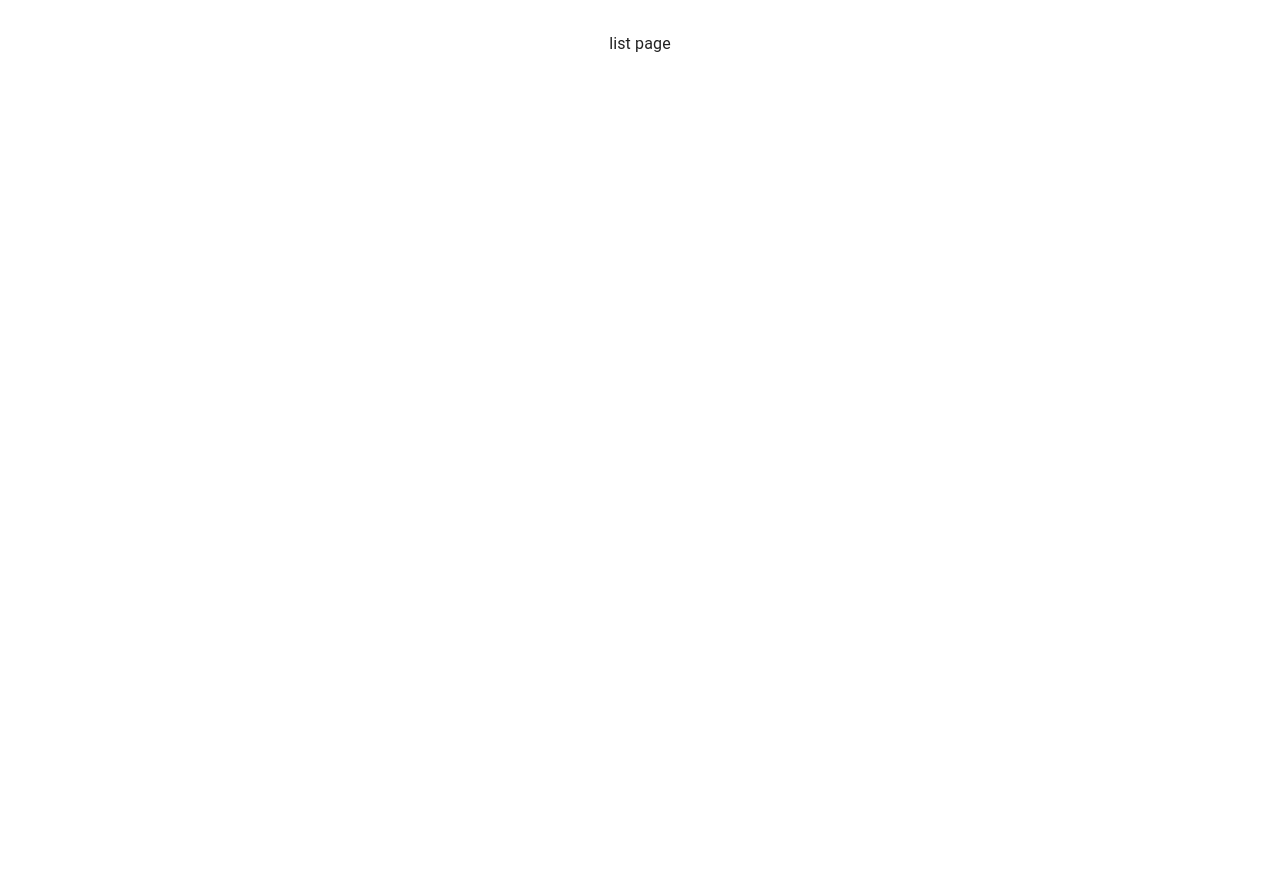
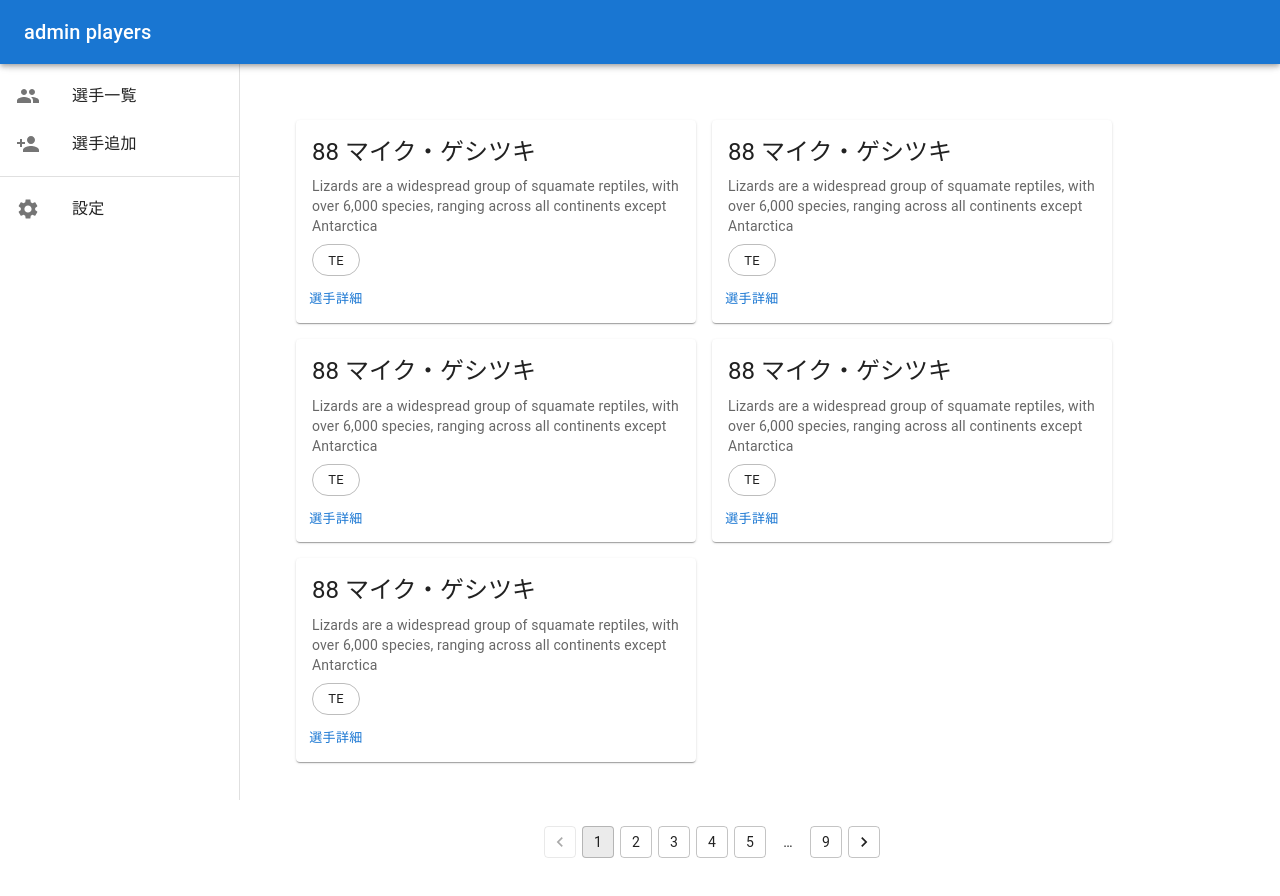
Before and after one commit to Kdaito/share-po, a React app in the folder frontend/: page / in a window 1280 px wide. Shown: the top 896 px of the page. Before the commit the page ends 800 px from the top, so only its background shows below. Built offline with nearby package versions, Linux system fonts and the light colour scheme; the HTML template or start-up script is replaced by a standard one.

Commit message:
一覧ページを作成

```diff
--- a/frontend/src/App.tsx
+++ b/frontend/src/App.tsx
@@ -1,18 +1,22 @@
 import { useState } from "react";
 import "./App.css";
 import { Routes, Route, Link } from "react-router-dom";
-import Detail from "./pages/Detail";
+import Setting from "./pages/Setting";
 import PlayerList from "./pages/PlayerList";
+import Layout from "./components/Layout";
+import AddPlayer from "./pages/AddPlayer";
 
 function App() {
-  const [count, setCount] = useState(0);
 
   return (
     <>
-      <Routes>
-        <Route path="/" element={<PlayerList/>}/>
-        <Route path="/detail" element={<Detail/>}/>
-      </Routes>
+      <Layout>
+        <Routes>
+          <Route path="/" element={<PlayerList />} />
+          <Route path="/setting" element={<Setting />} />
+          <Route path="/add-player" element={<AddPlayer />} />
+        </Routes>
+      </Layout>
     </>
   );
 }
--- /dev/null
+++ b/frontend/src/components/Layout.tsx
@@ -0,0 +1,90 @@
+import * as React from "react";
+import Box from "@mui/material/Box";
+import Drawer from "@mui/material/Drawer";
+import AppBar from "@mui/material/AppBar";
+import CssBaseline from "@mui/material/CssBaseline";
+import Toolbar from "@mui/material/Toolbar";
+import List from "@mui/material/List";
+import Typography from "@mui/material/Typography";
+import Divider from "@mui/material/Divider";
+import ListItem from "@mui/material/ListItem";
+import ListItemButton from "@mui/material/ListItemButton";
+import ListItemIcon from "@mui/material/ListItemIcon";
+import ListItemText from "@mui/material/ListItemText";
+import PeopleIcon from '@mui/icons-material/People';
+import PersonAddIcon from '@mui/icons-material/PersonAdd';
+import SettingsIcon from '@mui/icons-material/Settings';
+import { useNavigate } from "react-router-dom";
+
+const drawerWidth = 240;
+
+const Layout: React.FC<{ children: React.ReactNode }> = ({ children }) => {
+  const navigate = useNavigate();
+  const handleNavigate = React.useCallback((path: string) => navigate(path), []);
+
+  return (
+    <Box sx={{ display: "flex" }}>
+      <CssBaseline />
+      <AppBar
+        position="fixed"
+        sx={{ zIndex: (theme) => theme.zIndex.drawer + 1 }}
+      >
+        <Toolbar>
+          <Typography variant="h6" noWrap component="div">
+            admin players
+          </Typography>
+        </Toolbar>
+      </AppBar>
+      <Drawer
+        variant="permanent"
+        sx={{
+          width: drawerWidth,
+          flexShrink: 0,
+          [`& .MuiDrawer-paper`]: {
+            width: drawerWidth,
+            boxSizing: "border-box",
+          },
+        }}
+      >
+        <Toolbar />
+        <Box sx={{ overflow: "auto" }}>
+          <List>
+            <ListItem disablePadding>
+              <ListItemButton onClick={() => handleNavigate('/')}>
+                <ListItemIcon>
+                  <PeopleIcon />
+                </ListItemIcon>
+                <ListItemText>選手一覧</ListItemText>
+              </ListItemButton>
+            </ListItem>
+            <ListItem disablePadding>
+              <ListItemButton onClick={() => handleNavigate('/add-player')}>
+                <ListItemIcon>
+                  <PersonAddIcon />
+                </ListItemIcon>
+                <ListItemText>選手追加</ListItemText>
+              </ListItemButton>
+            </ListItem>
+          </List>
+          <Divider />
+          <List>
+            <ListItem disablePadding>
+              <ListItemButton onClick={() => handleNavigate('/setting')}>
+                <ListItemIcon>
+                  <SettingsIcon />
+                </ListItemIcon>
+                <ListItemText>設定</ListItemText>
+              </ListItemButton>
+            </ListItem>
+          </List>
+        </Box>
+      </Drawer>
+      <Box component="main" sx={{ width: '100%', maxWidth: '880px', p: 3 }}>
+        <Toolbar />
+        {children}
+      </Box>
+    </Box>
+  );
+};
+
+export default Layout;
--- /dev/null
+++ b/frontend/src/features/player/components/Card.tsx
@@ -0,0 +1,29 @@
+import React from 'react';
+import MUICard from '@mui/material/Card';
+import CardActions from '@mui/material/CardActions';
+import CardContent from '@mui/material/CardContent';
+import Button from '@mui/material/Button';
+import Typography from '@mui/material/Typography';
+import { Chip } from '@mui/material';
+
+const Card : React.FC = () => {
+  return (
+    <MUICard sx={{ maxWidth: 400 }}>
+      <CardContent sx={{display: 'flex', flexDirection: 'column', pb: 0}}>
+        <Typography gutterBottom variant="h5" component="p" align='left'>
+          88 マイク・ゲシツキ
+        </Typography>
+        <Typography variant="body2" color="text.secondary" align='left'>
+          Lizards are a widespread group of squamate reptiles, with over 6,000
+          species, ranging across all continents except Antarctica
+        </Typography>
+        <Chip label='TE' variant="outlined" sx={{width: '48px', mt: '8px'}} />
+      </CardContent>
+      <CardActions>
+        <Button size="small">選手詳細</Button>
+      </CardActions>
+    </MUICard>
+  );
+}
+
+export default Card;
--- /dev/null
+++ b/frontend/src/pages/AddPlayer.tsx
@@ -0,0 +1,16 @@
+import { Box, Button } from '@mui/material';
+import React, { useCallback } from 'react'
+
+const AddPlayer: React.FC = () => {
+  const handleSubmit = useCallback((e: React.FormEvent<HTMLFormElement>) => {
+    e.preventDefault();
+    console.log('submit')
+  }, []);
+  return (
+    <Box component='form' onSubmit={handleSubmit}>
+      <Button type='submit'>追加する</Button>
+    </Box>
+  );
+}
+
+export default AddPlayer;
--- a/frontend/src/pages/Detail.tsx
+++ /dev/null
@@ -1,11 +0,0 @@
-import React from 'react'
-
-const Detail: React.FC = () => {
-  return (
-    <div>
-      detail page
-    </div>
-  );
-}
-
-export default Detail;
--- a/frontend/src/pages/PlayerList.tsx
+++ b/frontend/src/pages/PlayerList.tsx
@@ -1,11 +1,59 @@
-import React from 'react'
+import { Box, Grid, Pagination } from "@mui/material";
+import React from "react";
+import Card from "../features/player/components/Card";
+
+const ITEM_COUNT = 81;
+const COUNT_PER_PAGE = 10;
 
 const PlayerList: React.FC = () => {
+  const [currentPage, setCurrentPage] = React.useState(1);
+
+  const handleChangePage = React.useCallback(
+    (event: React.ChangeEvent<unknown>, page: number) => setCurrentPage(page),
+    []
+  );
+  const totalPage = React.useMemo(
+    () => Math.ceil(ITEM_COUNT / COUNT_PER_PAGE),
+    []
+  );
   return (
-    <div>
-      list page
-    </div>
+    <>
+      <Grid container spacing={2} sx={{ width: "100%" }}>
+        <Grid item xs={6}>
+          <Card />
+        </Grid>
+        <Grid item xs={6}>
+          <Card />
+        </Grid>
+        <Grid item xs={6}>
+          <Card />
+        </Grid>
+        <Grid item xs={6}>
+          <Card />
+        </Grid>
+        <Grid item xs={6}>
+          <Card />
+        </Grid>
+      </Grid>
+      <Box
+        sx={{
+          width: "100%",
+          display: "flex",
+          alignItems: "center",
+          justifyContent: "center",
+          pt: 8,
+        }}
+      >
+        <Pagination
+          count={totalPage}
+          page={currentPage}
+          onChange={handleChangePage}
+          variant="outlined"
+          shape="rounded"
+        />
+      </Box>
+    </>
   );
-}
+};
 
 export default PlayerList;
--- /dev/null
+++ b/frontend/src/pages/Setting.tsx
@@ -0,0 +1,11 @@
+import React from 'react'
+
+const Setting: React.FC = () => {
+  return (
+    <div>
+      setting page
+    </div>
+  );
+}
+
+export default Setting;
```
